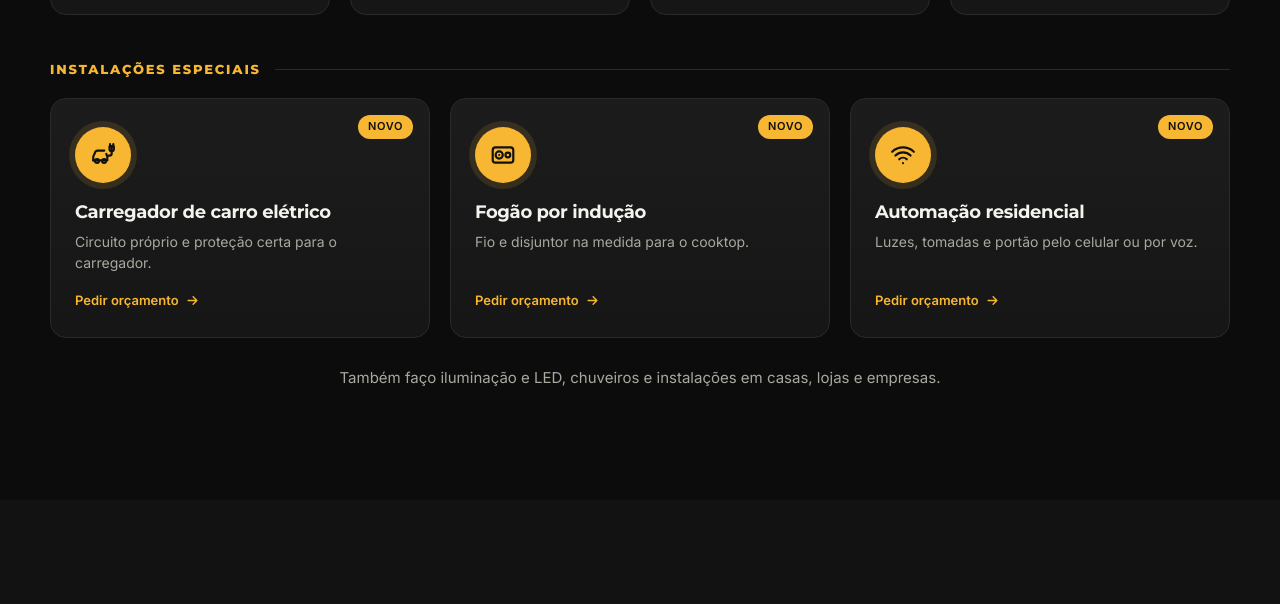
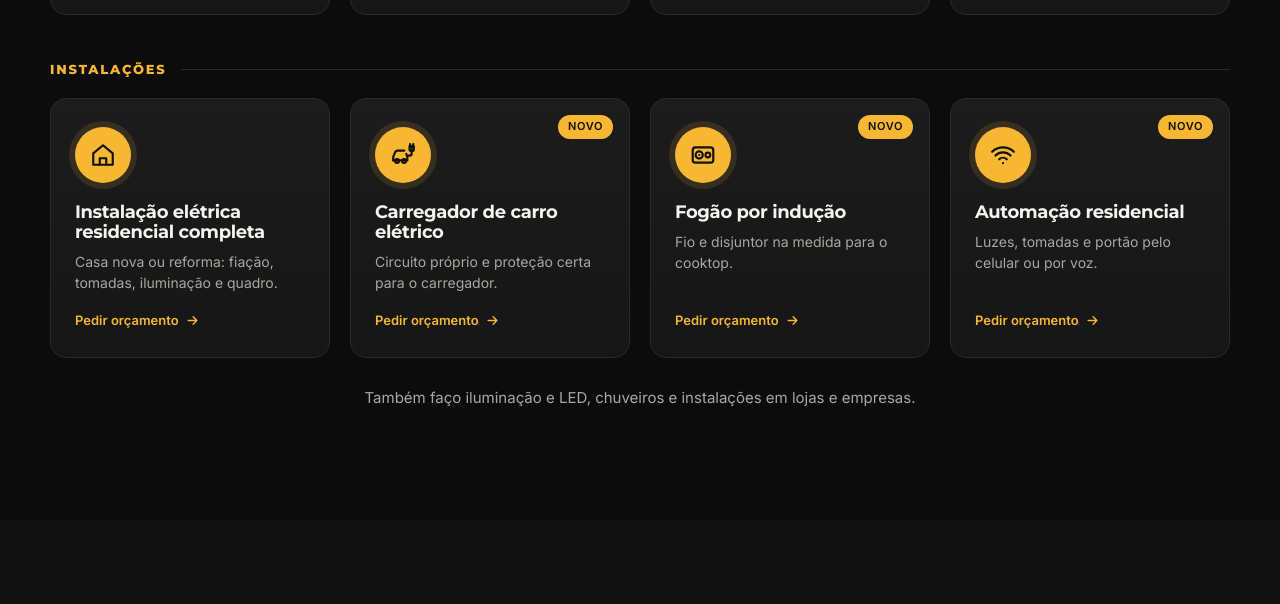
Before and after one commit to gabrielmilano/gdluz-eletricista-mockup, a plain HTML site: page index.html in a window 1280 px wide. Shown: the part 912-1516 px from the top of the page. Drawn offline with Linux system fonts and the light colour scheme; animation ran at ten frames a second.

Commit message:
Instalação elétrica residencial completa no grupo de instalações
Co-Authored-By: Claude Opus 5.5 <noreply@anthropic.com>

```diff
--- a/index.html
+++ b/index.html
@@ -165,14 +165,15 @@
                     <a class="card reveal" href="#" data-wa data-msg="Olá Gabriel! Vim pelo site da GDLUZ e preciso de: troca do quadro de disjuntores."><div class="card__icon"><svg class="ic"><use href="#i-panel"/></svg></div><h3>Troca de quadro</h3><p>Disjuntores antigos trocados por quadro novo com DR.</p><span class="card__cta">Pedir orçamento<svg class="ic"><use href="#i-arrow"/></svg></span></a>
                 </div>
 
-                <p class="services__group reveal">Instalações especiais</p>
-                <div class="services services--3">
+                <p class="services__group reveal">Instalações</p>
+                <div class="services services--4">
+                    <a class="card reveal" href="#" data-wa data-msg="Olá Gabriel! Vim pelo site da GDLUZ e preciso de: instalação elétrica residencial completa."><div class="card__icon"><svg class="ic"><use href="#i-home"/></svg></div><h3>Instalação elétrica residencial completa</h3><p>Casa nova ou reforma: fiação, tomadas, iluminação e quadro.</p><span class="card__cta">Pedir orçamento<svg class="ic"><use href="#i-arrow"/></svg></span></a>
                     <a class="card reveal" href="#" data-wa data-msg="Olá Gabriel! Vim pelo site da GDLUZ e preciso de: instalação de carregador de carro elétrico."><span class="card__tag">Novo</span><div class="card__icon"><svg class="ic"><use href="#i-car"/></svg></div><h3>Carregador de carro elétrico</h3><p>Circuito próprio e proteção certa para o carregador.</p><span class="card__cta">Pedir orçamento<svg class="ic"><use href="#i-arrow"/></svg></span></a>
                     <a class="card reveal" href="#" data-wa data-msg="Olá Gabriel! Vim pelo site da GDLUZ e preciso de: instalação de fogão por indução."><span class="card__tag">Novo</span><div class="card__icon"><svg class="ic"><use href="#i-cooktop"/></svg></div><h3>Fogão por indução</h3><p>Fio e disjuntor na medida para o cooktop.</p><span class="card__cta">Pedir orçamento<svg class="ic"><use href="#i-arrow"/></svg></span></a>
                     <a class="card reveal" href="#" data-wa data-msg="Olá Gabriel! Vim pelo site da GDLUZ e preciso de: automação residencial."><span class="card__tag">Novo</span><div class="card__icon"><svg class="ic"><use href="#i-wifi"/></svg></div><h3>Automação residencial</h3><p>Luzes, tomadas e portão pelo celular ou por voz.</p><span class="card__cta">Pedir orçamento<svg class="ic"><use href="#i-arrow"/></svg></span></a>
                 </div>
 
-                <p class="services__extra reveal">Também faço iluminação e LED, chuveiros e instalações em casas, lojas e empresas.</p>
+                <p class="services__extra reveal">Também faço iluminação e LED, chuveiros e instalações em lojas e empresas.</p>
             </div>
         </section>
 
```
